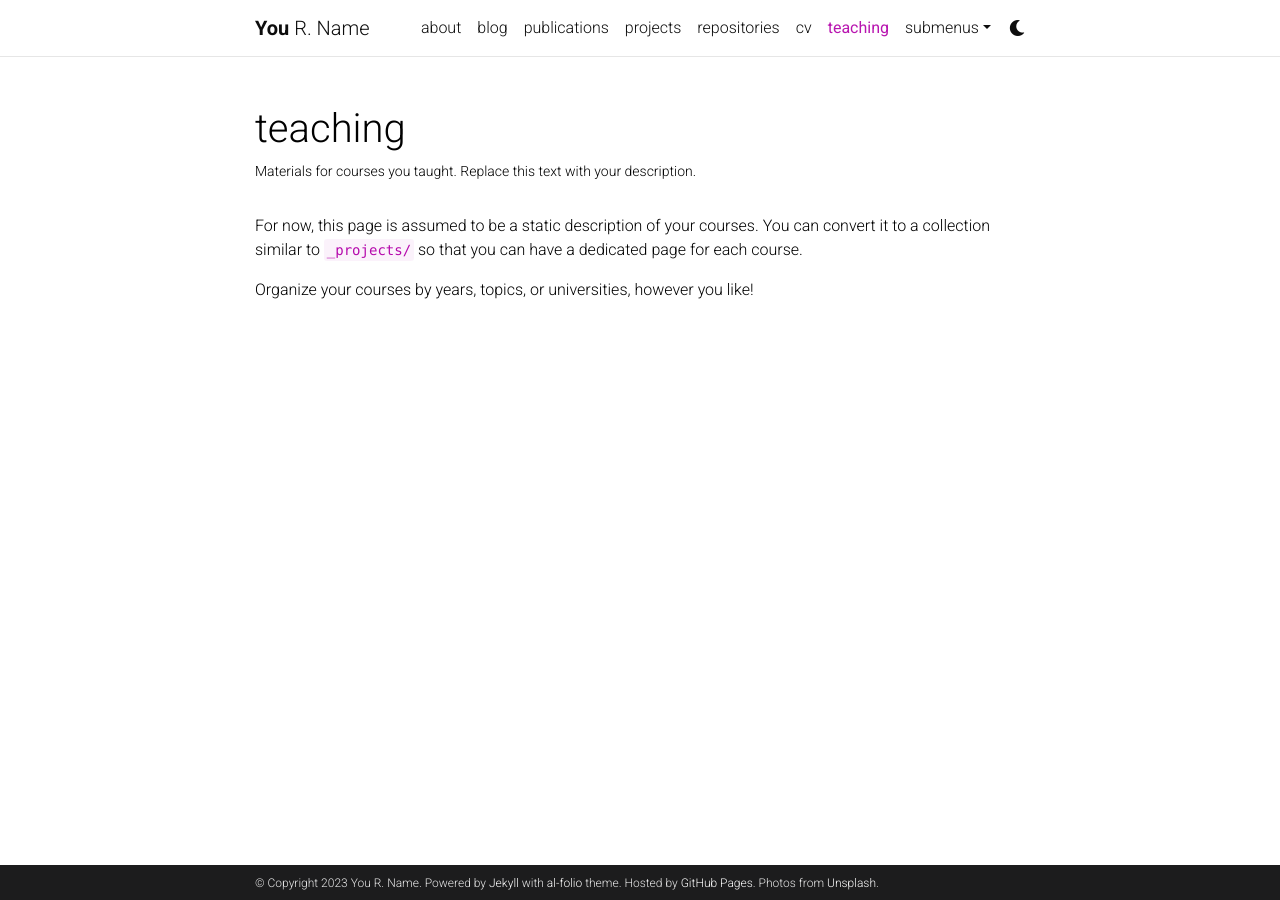
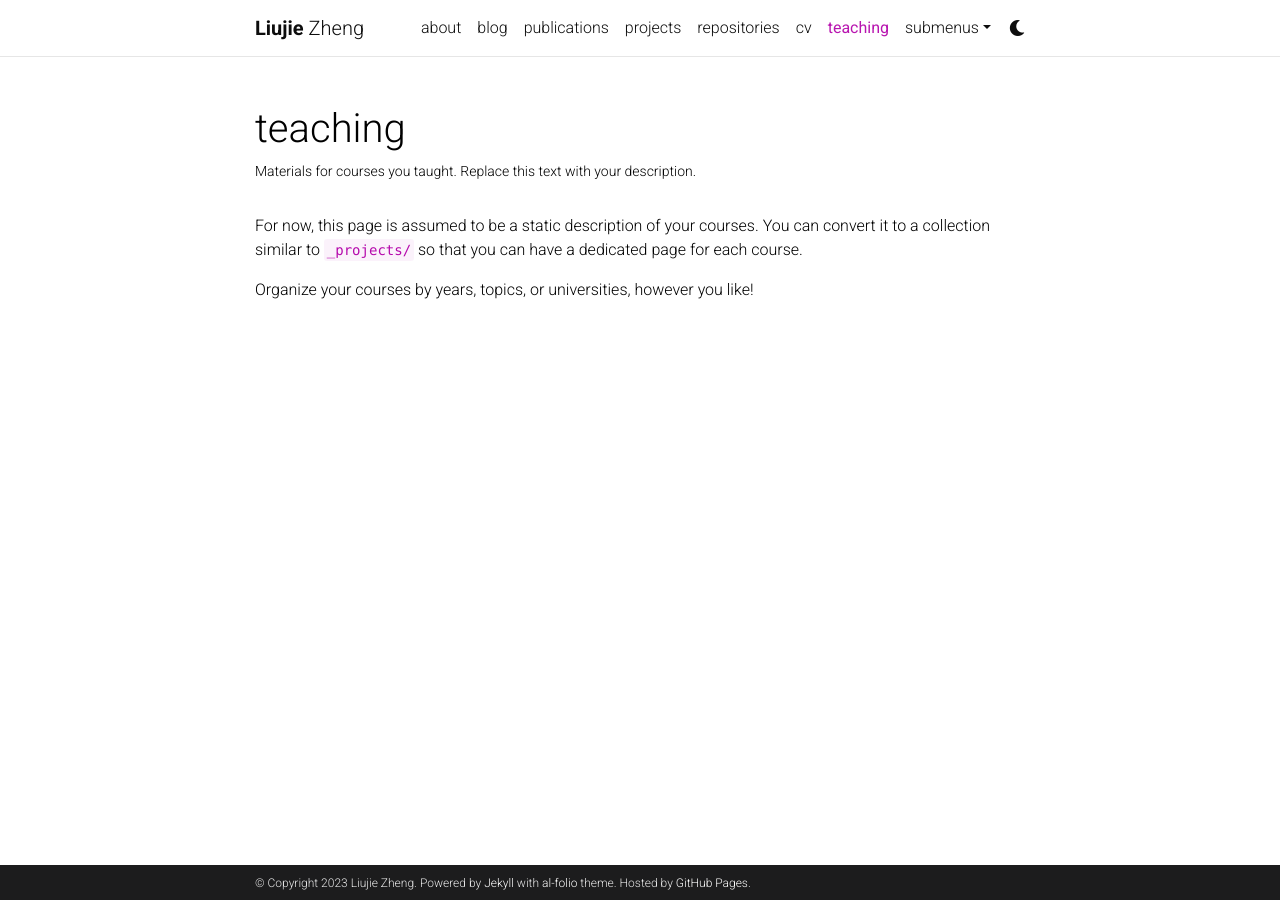
Before and after one commit to liujie-zheng/liujie-zheng.github.io, a Jekyll site: the page built from _pages/teaching.md, in a window 1280 px wide. Built offline with Jekyll 4.4.1, drawn with Linux system fonts in a browser that asks for light colours; comment, search, counter and statistics services are not loaded; a style sheet for code colours, icons or effects is not loaded.

Commit message:
Update _config.yml

```diff
--- a/_config.yml
+++ b/_config.yml
@@ -3,23 +3,22 @@
 # -----------------------------------------------------------------------------
 
 title: blank # the website title (if blank, full name will be used instead)
-first_name: You
-middle_name: R.
-last_name: Name
-email: you@example.com
+first_name: Liujie
+middle_name:
+last_name: Zheng
+email:
 description: > # the ">" symbol means to ignore newlines until "footer_text:"
   A simple, whitespace theme for academics. Based on [*folio](https://github.com/bogoli/-folio) design.
 footer_text: >
   Powered by <a href="https://jekyllrb.com/" target="_blank">Jekyll</a> with <a href="https://github.com/alshedivat/al-folio">al-folio</a> theme.
   Hosted by <a href="https://pages.github.com/" target="_blank">GitHub Pages</a>.
-  Photos from <a href="https://unsplash.com" target="_blank">Unsplash</a>.
-keywords: jekyll, jekyll-theme, academic-website, portfolio-website  # add your own keywords or leave empty
+keywords:  # add your own keywords or leave empty
 
 lang: en # the language of your site (for example: en, fr, cn, ru, etc.)
 icon: ⚛️  # the emoji used as the favicon (alternatively, provide image name in /assets/img/)
 
-url: https://alshedivat.github.io # the base hostname & protocol for your site
-baseurl: /al-folio # the subpath of your site, e.g. /blog/
+url: https://liujie-zheng.github.io # the base hostname & protocol for your site
+baseurl: # the subpath of your site, e.g. /blog/
 last_updated: false # set to true if you want to display last updated in the footer
 impressum_path:  # set to path to include impressum link in the footer, use the same path as permalink in a page, helps to conform with EU GDPR
 
@@ -71,11 +70,11 @@ og_image: # The site-wide (default for all links) Open Graph preview image
 # Social integration
 # -----------------------------------------------------------------------------
 
-github_username: # your GitHub user name
+github_username: liujie-zheng # your GitHub user name
 gitlab_username: # your GitLab user name
 twitter_username: # your Twitter handle
 mastodon_username: # your mastodon instance+username in the format instance.tld/@username
-linkedin_username: # your LinkedIn user name
+linkedin_username: liujie-zheng # your LinkedIn user name
 telegram_username: # your Telegram user name
 scholar_userid: # your Google Scholar ID
 semanticscholar_id: # your Semantic Scholar ID
@@ -270,8 +269,8 @@ display_tags: ['formatting', 'images', 'links', 'math', 'code'] # these tags wil
 
 scholar:
 
-  last_name: [Einstein]
-  first_name: [Albert, A.]
+  last_name: [Zheng]
+  first_name: [Liujie]
 
   style: apa
   locale: en
@@ -301,7 +300,7 @@ badges: # Display different badges for your publications
 filtered_bibtex_keywords: [abbr, abstract, arxiv, bibtex_show, html, pdf, selected, supp, blog, code, poster, slides, website, preview, altmetric]
 
 # Maximum number of authors to be shown for each publication (more authors are visible on click)
-max_author_limit: 3  # leave blank to always show all authors
+max_author_limit: # leave blank to always show all authors
 more_authors_animation_delay: 10  # more authors are revealed on click using animation; smaller delay means faster animation
 
 
```
